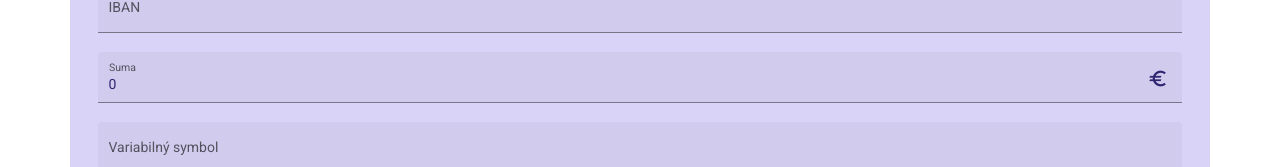
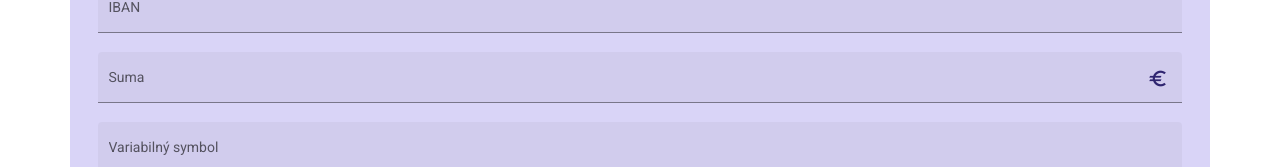
Before and after one commit to traver305/Standing-Orders, an Angular app in the folder app/: page /form in a window 1280 px wide. Shown: the part 200-367 px from the top of the page. Built offline with nearby package versions, Linux system fonts and the light colour scheme.

Commit message:
set amount formController to number type

```diff
--- a/app/src/app/standingOrders/standing-order-form/standing-order-form.component.html
+++ b/app/src/app/standingOrders/standing-order-form/standing-order-form.component.html
@@ -10,7 +10,7 @@
         </mat-form-field>
         <mat-form-field [appearance]="appereance" class="px-1">
             <mat-label>Suma</mat-label>
-            <input matInput formControlName='amount'>
+            <input matInput formControlName='amount' type="number">
             <mat-icon matSuffix>euro</mat-icon>
         </mat-form-field>
         <mat-form-field [appearance]="appereance" class="px-1">
@@ -25,6 +25,7 @@
             <mat-label>Špecifický symbol</mat-label>
             <input matInput formControlName='specificSymbol'>
         </mat-form-field>
+        <!-- <interval formControlName=""></interval> -->
         <mat-form-field [appearance]="appereance" class="px-1" >
             <mat-label>Poznámka pre príjemcu</mat-label>
             <textarea matInput formControlName='note'></textarea>
--- a/app/src/app/standingOrders/standing-order-form/standing-order-form.component.ts
+++ b/app/src/app/standingOrders/standing-order-form/standing-order-form.component.ts
@@ -1,7 +1,8 @@
 import { Component, OnInit } from '@angular/core';
 import { FormGroup, FormControl } from '@angular/forms';
 import { MatFormFieldAppearance } from '@angular/material/form-field';
-import { Router } from '@angular/router';
+import { ActivatedRoute, Router } from '@angular/router';
+import { tap } from 'rxjs';
 
 @Component({
   selector: 'pm-standing-order-form',
@@ -12,13 +13,16 @@ export class StandingOrderFormComponent {
 
     appereance: MatFormFieldAppearance ='fill';
 
-    constructor(private router: Router) {
+    constructor(private router: Router, private route: ActivatedRoute) {
+        // route.params.pipe(
+        //     tap(params => console.log('activated params', params))
+        // ).subscribe();
     }
 
     standingOrderForm = new FormGroup({
         name: new FormControl(''),
         iban: new FormControl(''),
-        amount: new FormControl(0),
+        amount: new FormControl<number | null>(null),
         variableSybmol: new FormControl(''),
         constSymbol: new FormControl(''),
         specificSymbol: new FormControl(''),
```
